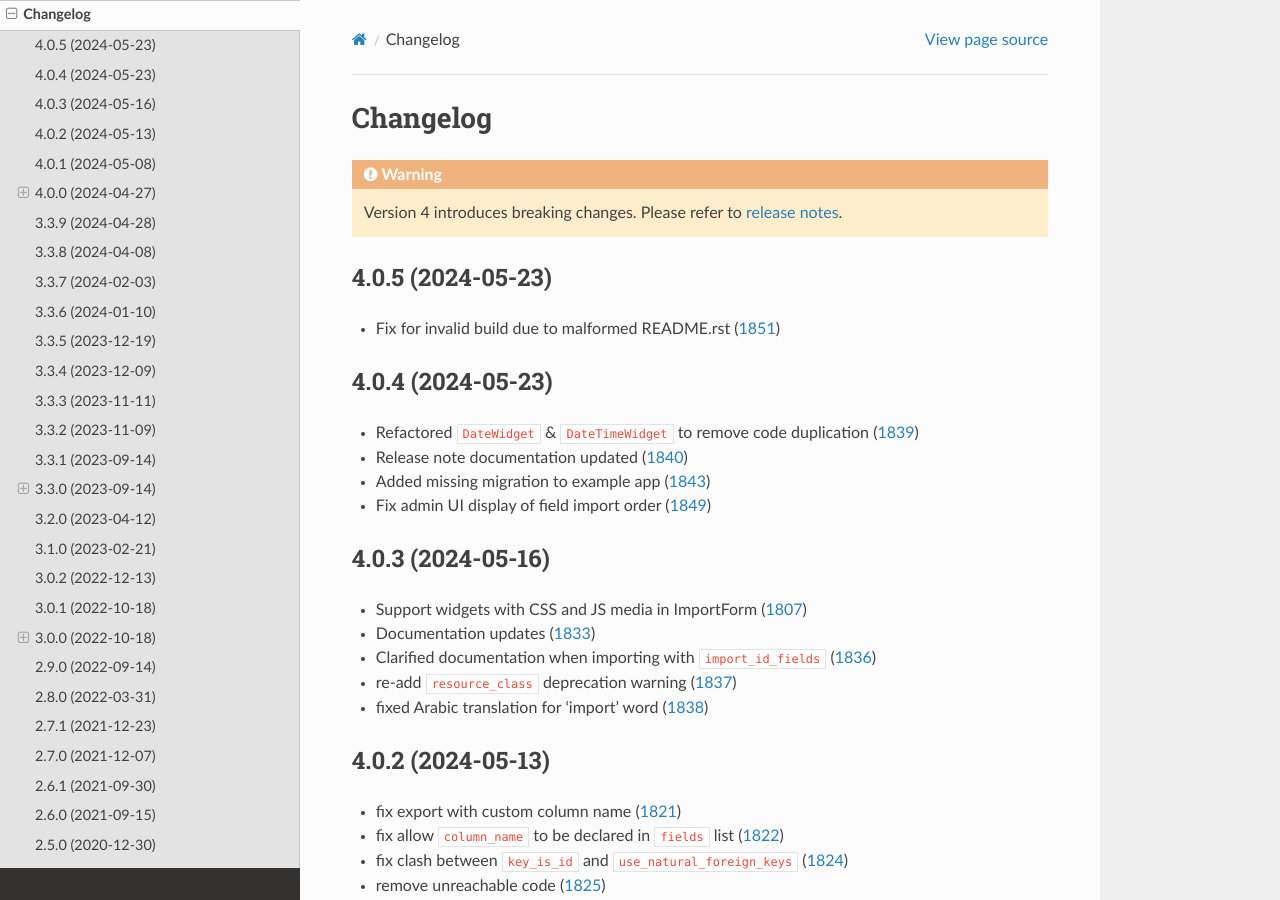
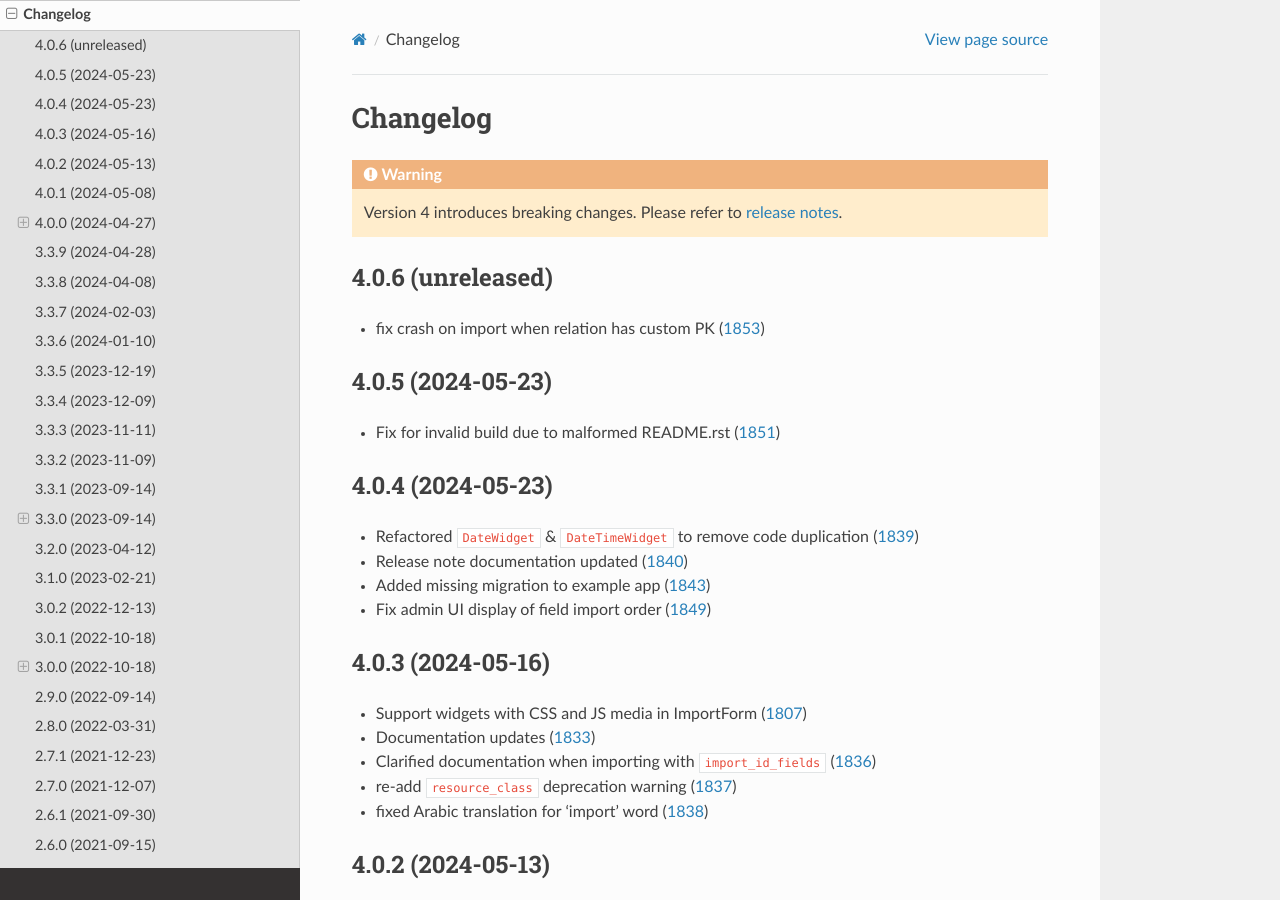
Before and after one commit to django-import-export/django-import-export, a Sphinx documentation site: the page built from docs/changelog.rst, in a window 1280 px wide and 900 px high. Built offline with Sphinx 7.4.7 and the Read the Docs theme 2.0.0, drawn with Linux system fonts in a browser that asks for light colours; pages that are not in the unit, such as notebooks, are missing from menus; the version number could not be read and is left out.

Commit message:
updated changelog

```diff
--- a/docs/changelog.rst
+++ b/docs/changelog.rst
@@ -4,6 +4,11 @@ Changelog
 .. warning::
 
     Version 4 introduces breaking changes.  Please refer to :doc:`release notes<release_notes>`.
+
+4.0.6 (unreleased)
+------------------
+
+- fix crash on import when relation has custom PK (`1853 <https://github.com/django-import-export/django-import-export/pull/1853>`_)
 
 4.0.5 (2024-05-23)
 ------------------
```
